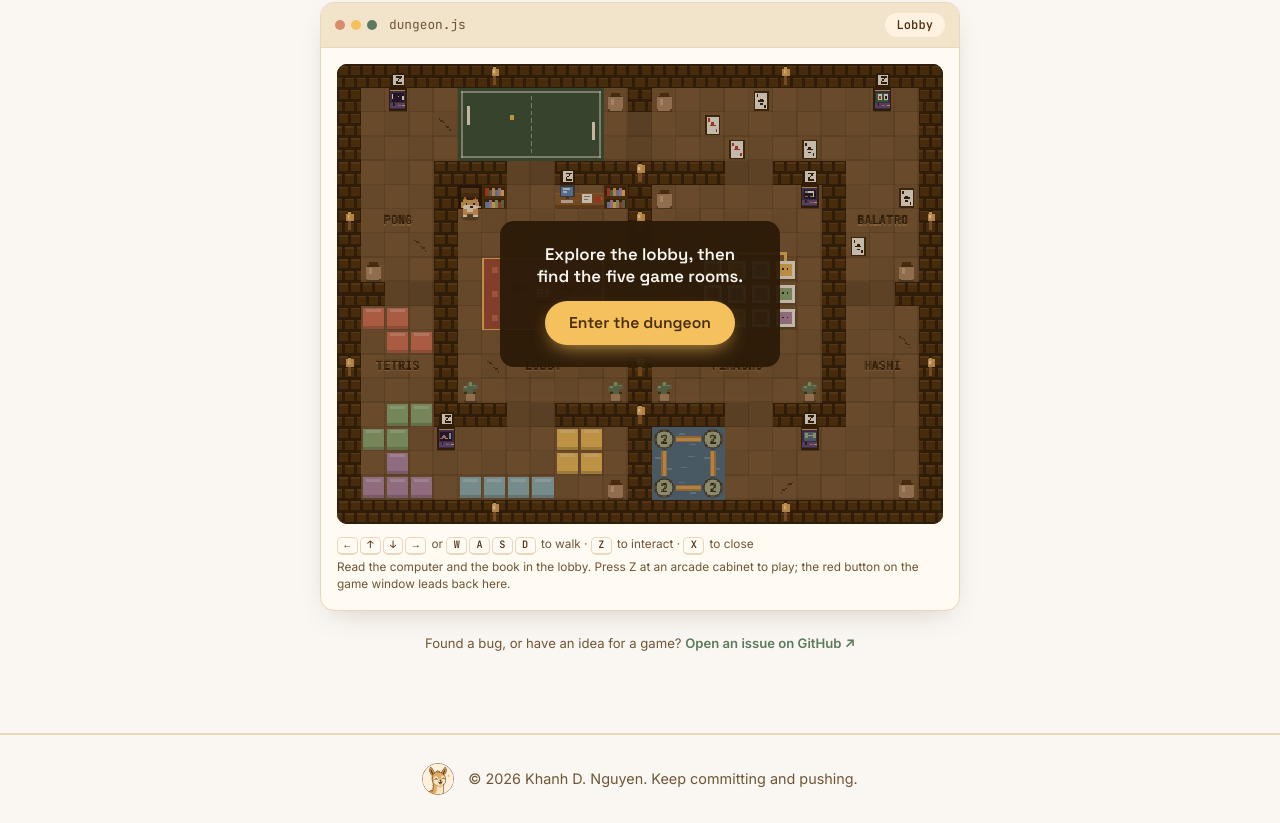
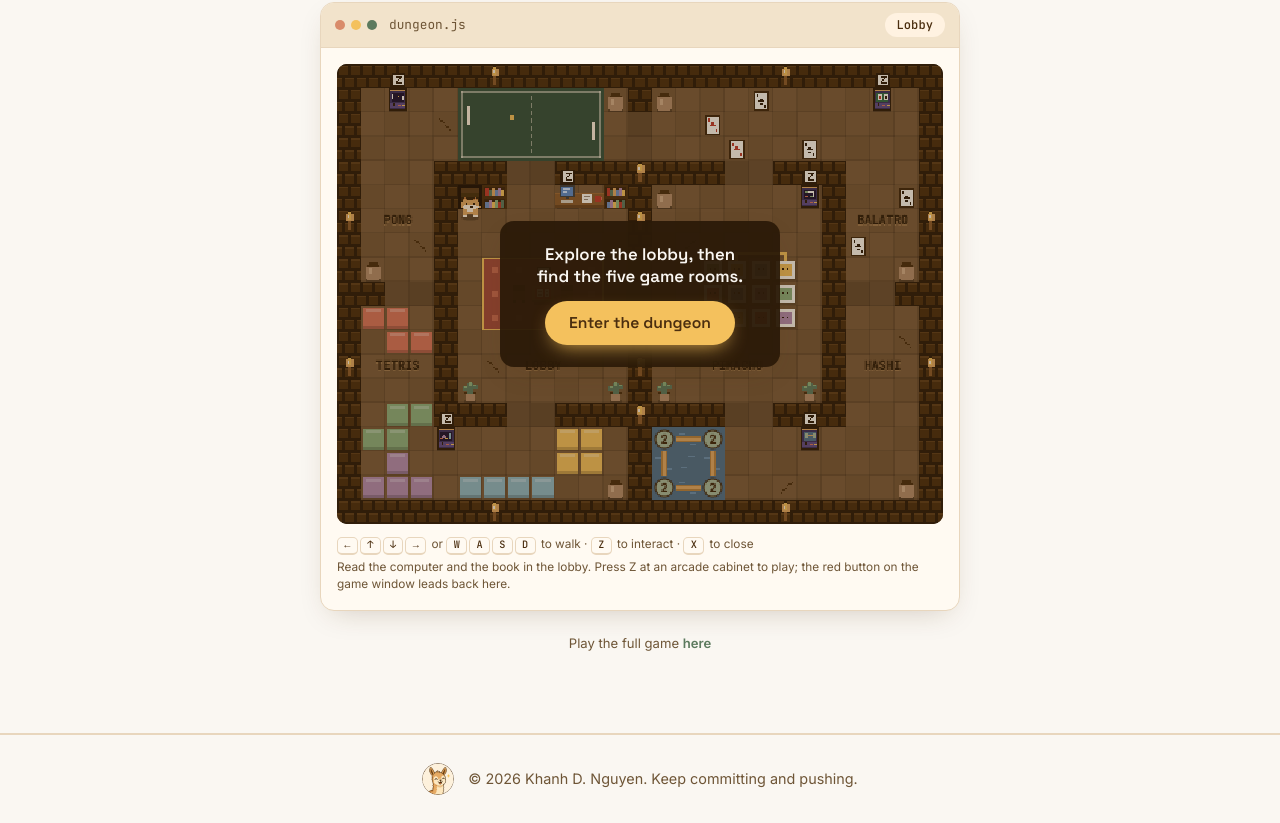
Before and after one commit to khanhnd61-vr/khanhnd61-vr.github.io, a plain HTML site: page index.html in a window 1280 px wide. Shown: the part 3962-4785 px from the top of the page. Drawn offline with Linux system fonts and the light colour scheme.

Commit message:
update link

```diff
--- a/index.html
+++ b/index.html
@@ -770,7 +770,7 @@
           </div>
         </article>
 
-        <p class="play__issue">Found a bug, or have an idea for a game? <a href="https://github.com/khanhnd61-vr/khanhnd61-vr.github.io/issues/new" target="_blank" rel="noopener">Open an issue on GitHub &#8599;</a></p>
+        <p class="play__issue">Play the full game <a href="http://khanhnd61-vr.github.io/arcade" target="_blank" rel="noopener">here</a></p>
       </div>
     </section>
   </main>
```
